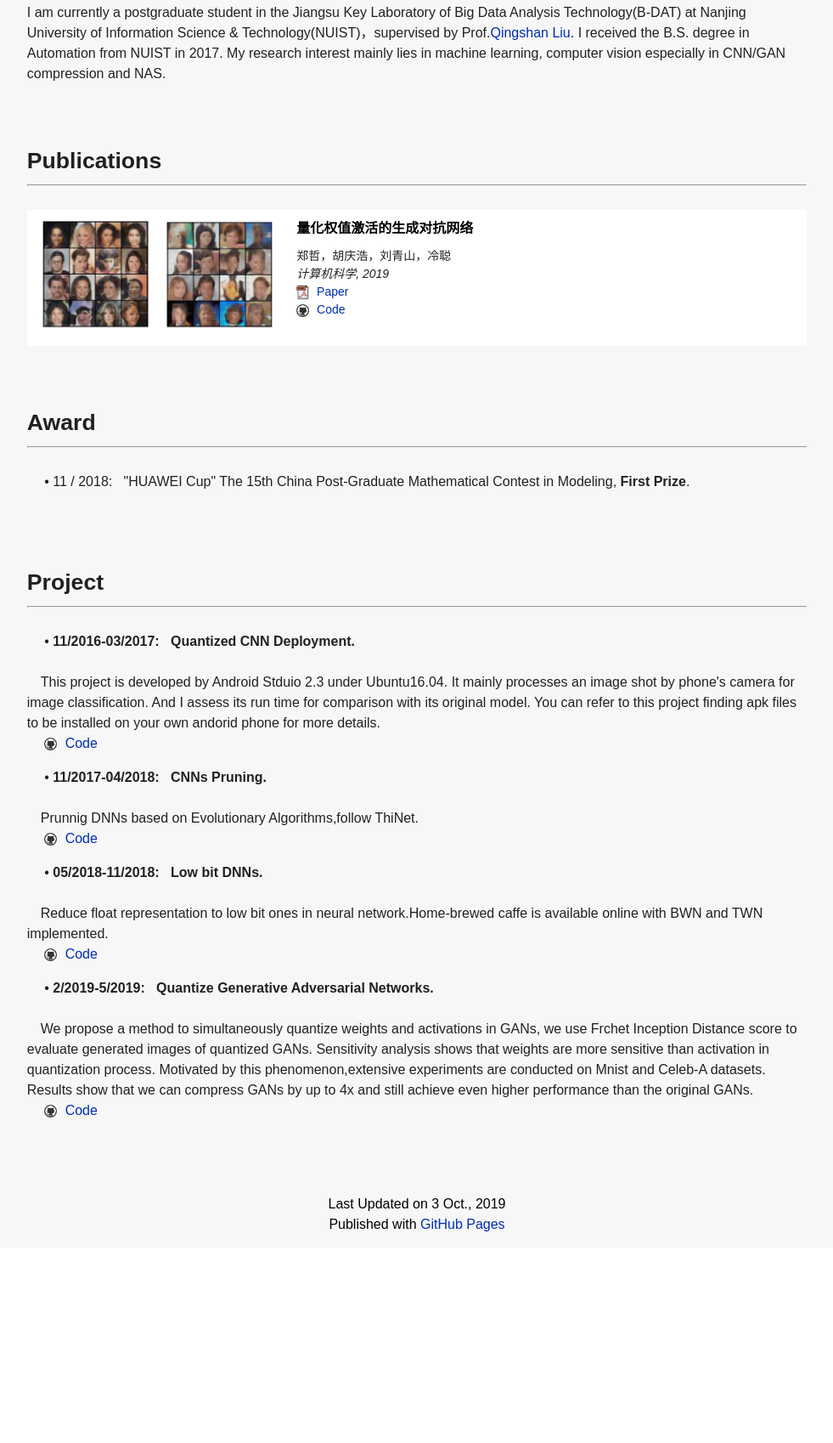
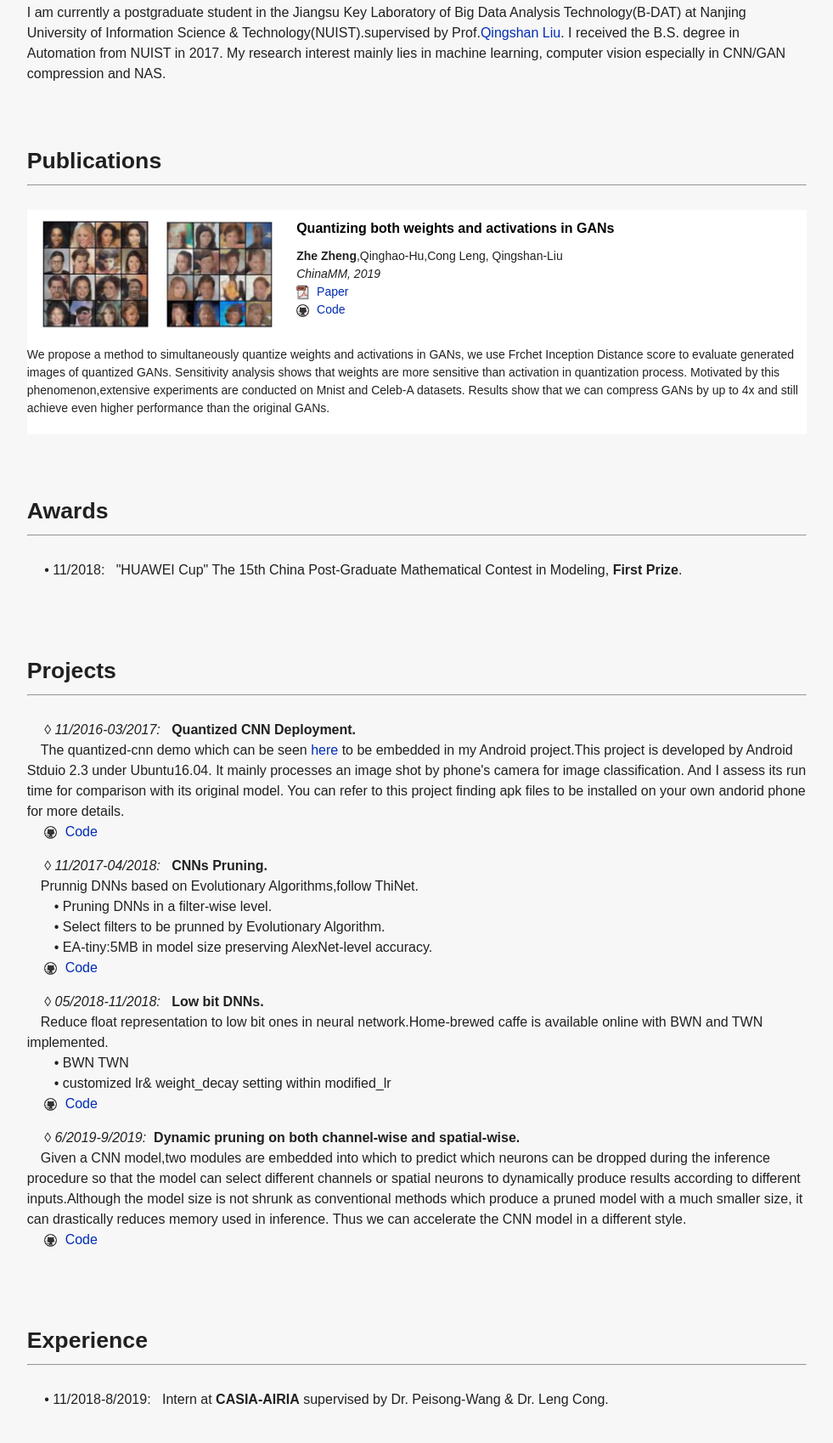
Before and after one commit to zzqiuzz/zhengzhe.github.io, a plain HTML site: page index.html in a window 1280 px wide. Shown: the part 606-2304 px from the top of the page at 85% size, without its empty margins (149-1130 px from the left). Before the commit the page ends 2074 px from the top, so only its background shows below. Drawn offline with nearby package versions, Linux system fonts and the light colour scheme.

Commit message:
continue

```diff
--- a/index.html
+++ b/index.html
@@ -77,7 +77,7 @@
 
     <div class="row">
         I am currently a postgraduate student in the Jiangsu Key Laboratory of Big Data Analysis Technology(B-DAT)
-        at Nanjing University of Information Science & Technology(NUIST)，supervised by Prof.<a href="http://faculty.nuist.edu.cn/liuqingshan/zh_CN/index.htm" target="blank">Qingshan Liu</a>.
+        at Nanjing University of Information Science & Technology(NUIST).supervised by Prof.<a href="http://faculty.nuist.edu.cn/liuqingshan/zh_CN/index.htm" target="blank">Qingshan Liu</a>.
         I received the B.S.  degree in Automation from NUIST in 2017.
         My research interest mainly lies in machine learning, computer vision especially in CNN/GAN compression and NAS.
     </div>
@@ -103,12 +103,12 @@
 			</div>
 
 			<div class="col s12 m12 l8">
-          <div class="paper-title">量化权值激活的生成对抗网络</div>
+				<div class="paper-title">Quantizing both weights and activations in GANs</div>
 				<div class="paper-author">
-            郑哲，胡庆浩，刘青山，冷聪
+					<b>Zhe Zheng</b>,Qinghao-Hu,Cong Leng, Qingshan-Liu
 				</div>
 
-          <div class="paper-conf">计算机科学</b>, 2019</div>
+				<div class="paper-conf">ChinaMM</b>, 2019</div>
 
 				<div>
 					<img class="responsive-img icon" src="images/icons/pdf.jpg">
@@ -121,13 +121,25 @@
 				</div>
 
 			</div>
+
+			<div class="col s12 m12 30">
+				<div class="row">
+				We propose a method to simultaneously quantize weights and activations in GANs,
+				we use Frchet Inception Distance score to evaluate generated images of quantized
+				GANs. Sensitivity analysis shows that weights are more sensitive than activation
+				in quantization process. Motivated by this phenomenon,extensive experiments are
+				conducted on Mnist and Celeb-A datasets. Results show that we can compress GANs by
+				up to 4x and still achieve even higher performance than the original GANs.
+				</div>
+
+			</div>
         </div>
 
     </div>
 
 </div>
 
-</div>
+
 
 
 <!--==========================================
@@ -138,14 +150,14 @@
 
   <div class="row container">
     <div class="row">
-      <div class="title">Award</div>
+      <div class="title">Awards</div>
       <hr>
     </div>
 
     <div class="row">
       <ul>
         <li>
-          &emsp; &bull; 11 / 2018: &nbsp; "HUAWEI Cup" The 15th China Post-Graduate Mathematical Contest in Modeling, <b>First Prize</b>.
+          &emsp; &bull; 11/2018: &nbsp; "HUAWEI Cup" The 15th China Post-Graduate Mathematical Contest in Modeling, <b>First Prize</b>.
         </li>
       </ul>
 
@@ -164,17 +176,21 @@
 
   <div class="row container">
     <div class="row">
-      <div class="title">Project</div>
+      <div class="title">Projects</div>
       <hr>
     </div>
 
     <div class="row">
       <ul>
         <li>
-          &emsp; &bull; <b>11/2016-03/2017: &nbsp; Quantized CNN Deployment.</b>
+          &emsp; &loz; <i>11/2016-03/2017:</i> &nbsp; <b>Quantized CNN Deployment.</b>
         </li>
-        <br>
-        &emsp;This project is developed by Android Stduio 2.3 under Ubuntu16.04. It mainly processes an image shot by phone's camera for image classification. And I assess its run time for comparison with its original model. You can refer to this project finding apk files to be installed on your own andorid phone for more details.
+
+        &emsp;The quantized-cnn demo which can be seen <a href="https://github.com/jiaxiang-wu/quan-tized-cnn" target="blank">here</a>
+		to be embedded in my Android project.This project is developed by Android Stduio 2.3 under Ubuntu16.04.
+		It mainly processes an image shot by phone's camera for image classification. And I assess its run time
+		for comparison with its original model. You can refer to this project finding apk files to be installed
+		on your own andorid phone for more details.
         <br>
         &emsp;
             <img class="responsive-img icon" src="images/icons/github.jpg">
@@ -183,22 +199,26 @@
 
       <ul>
         <li>
-          &emsp; &bull;<b> 11/2017-04/2018: &nbsp; CNNs Pruning.</b>
+          &emsp; &loz; <i>11/2017-04/2018:</i> &nbsp; <b>CNNs Pruning.</b>
         </li>
-        <br>
         &emsp;Prunnig DNNs based on Evolutionary Algorithms,follow ThiNet.
+
+		<br>&emsp;&emsp;&bull; Pruning DNNs in a filter-wise level.
+		<br>&emsp;&emsp;&bull; Select filters to be prunned by Evolutionary Algorithm.
+		<br>&emsp;&emsp;&bull; EA-tiny:5MB in model size preserving AlexNet-level accuracy.
         <br>
         &emsp;
             <img class="responsive-img icon" src="images/icons/github.jpg">
-            <a href="https://github.com/zzqiuzz/Prune_flters.git" target="blank">Code</a>
+            <a href="https://github.com/zzqiuzz/Prune_filters" target="blank">Code</a>
       </ul>
 
       <ul>
         <li>
-          &emsp; &bull; <b>05/2018-11/2018: &nbsp; Low bit DNNs.</b>
+          &emsp; &loz; <i>05/2018-11/2018:</i> &nbsp; <b>Low bit DNNs.</b>
         </li>
-        <br>
         &emsp;Reduce float representation to low bit ones in neural network.Home-brewed caffe is available online with BWN and TWN implemented.
+        <br>&emsp;&emsp;&bull; BWN TWN
+		<br>&emsp;&emsp;&bull; customized lr& weight_decay setting within modified_lr
 		<br>
         &emsp;
             <img class="responsive-img icon" src="images/icons/github.jpg">
@@ -207,20 +227,50 @@
 
       <ul>
         <li>
-          &emsp; &bull; <b>2/2019-5/2019: &nbsp; Quantize Generative Adversarial Networks.</b>
+          &emsp; &loz; <i>6/2019-9/2019:</i>&nbsp;  <b>Dynamic pruning on both channel-wise and spatial-wise.</b>
         </li>
-        <br>
-        &emsp;We propose a method to simultaneously quantize weights and activations in GANs, we use Frchet Inception Distance score to evaluate generated images of quantized GANs. Sensitivity analysis shows that weights are more sensitive than activation in quantization process. Motivated by this phenomenon,extensive experiments are conducted on Mnist and Celeb-A datasets. Results show that we can compress GANs by up to 4x and still achieve even higher performance than the original GANs.
+        &emsp;Given a CNN model,two modules are embedded into which to predict which neurons can be dropped during the inference procedure so that
+		the model can select different channels or spatial neurons to dynamically produce results according to different inputs.Although the model size
+		is not shrunk as conventional methods which produce a pruned model with a much smaller size, it can drastically reduces memory used in inference.
+		Thus we can accelerate the CNN model in a different style.
+
         <br>
         &emsp;
             <img class="responsive-img icon" src="images/icons/github.jpg">
-            <a href="https://github.com/zzqiuzz/Dcgan_quantization" target="blank">Code</a>
+            <a href="https://github.com/zzqiuzz/channel-spatial-sparse" target="blank">Code</a>
       </ul>
 
 
     </div>
   </div>
 </div>
+
+<!--==========================================
+                   Experience
+===========================================-->
+
+<div class="section news-section scrollspy" id="experience">
+
+  <div class="row container">
+    <div class="row">
+      <div class="title">Experience</div>
+      <hr>
+    </div>
+
+    <div class="row">
+      <ul>
+        <li>
+          &emsp; &bull; 11/2018-8/2019: &nbsp; Intern at <b>CASIA-AIRIA</b> supervised by Dr. Peisong-Wang &amp Dr. Leng Cong.
+        </li>
+      </ul>
+
+
+
+    </div>
+  </div>
+</div>
+
+
 <!--==========================================
                    Footer
 ===========================================-->
```
Lines whose indentation alone changed are shown as unchanged.
